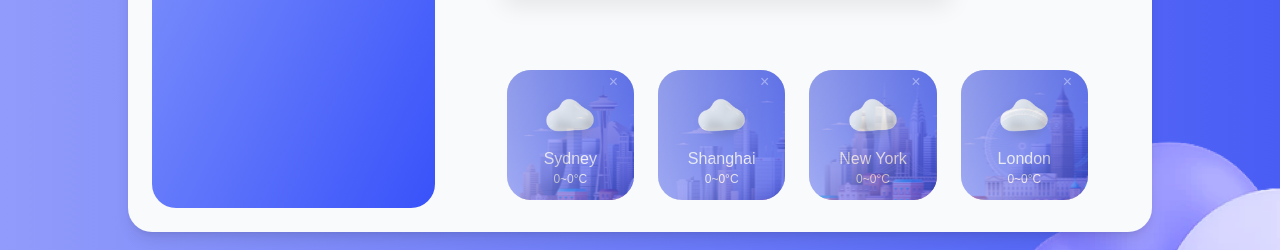
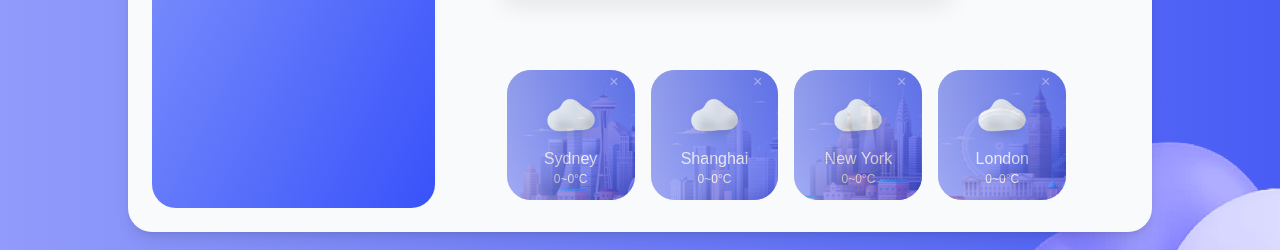
Before and after one commit to CamillaWan/weather-app, a React (Create React App) app: page / in a window 1280 px wide. Shown: the part 406-656 px from the top of the page. Built offline with nearby package versions, Linux system fonts and the light colour scheme; no server answers; a web font is replaced by a local one.

Commit message:
fix: adjust City component width for improved layout and spacing in OtherCities

```diff
--- a/src/components/WeatherCard/components/OtherCities/Components/City/City.js
+++ b/src/components/WeatherCard/components/OtherCities/Components/City/City.js
@@ -12,7 +12,7 @@ const City = ({
 }) => {
   return (
     <div
-      className={`${className} opacity-100 h-full w-1/4 bg-cover bg-no-repeat bg-center rounded-3xl flex flex-col justify-center items-center relative`}
+      className={`${className} opacity-100 h-full w-[22%] bg-cover bg-no-repeat bg-center rounded-3xl flex flex-col justify-center items-center relative`}
       onClick={onClick}
     >
       {onDelete && (
--- a/src/components/WeatherCard/components/OtherCities/OtherCities.js
+++ b/src/components/WeatherCard/components/OtherCities/OtherCities.js
@@ -105,7 +105,7 @@ const OtherCities = ({ user, onSelectCity }) => {
   if (loading) return <p>Loading...</p>;
 
   return (
-    <div className="data-testid='other-cities' flex gap-6 px-4 text-white h-full w-full">
+    <div className="data-testid='other-cities' flex gap-4 px-4 text-white h-full w-full">
       {cities.length > 0 ? (
         cities.map((city, index) => (
           <City
```
